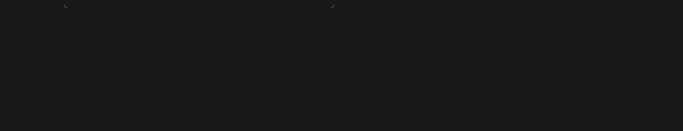
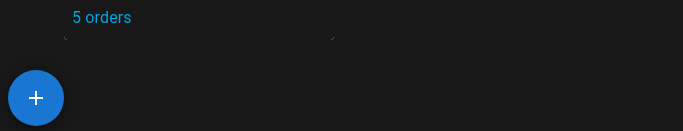
Before and after one commit to prabalbhandari04/merak-client, a React (Create React App) app: page /inventory in a window 1280 px wide. Shown: the part 1197-1328 px from the top of the page, without its empty margins (0-683 px from the left). Before the commit the page ends 1235 px from the top, so only its background shows below. Built offline with nearby package versions, Linux system fonts and the light colour scheme.

Commit message:
button added bu not managed....

```diff
--- /dev/null
+++ b/src/Components/Atoms/AddButton.js
@@ -0,0 +1,18 @@
+import * as React from 'react';
+import Fab from '@mui/material/Fab';
+import AddIcon from '@mui/icons-material/Add';
+
+const fabStyle = {
+    position: 'absolute',
+    bottom: 16,
+    right: 16,
+  };
+
+
+const Add = () => (
+    <Fab color="primary" aria-label="add" sx={{fabStyle}}>
+        <AddIcon />
+    </Fab>
+)
+
+export default Add
--- a/src/Pages/Dashboard/Inventory.js
+++ b/src/Pages/Dashboard/Inventory.js
@@ -33,11 +33,13 @@
 import { styled } from '@mui/material/styles';
 import IconButton from '@mui/material/IconButton';
 import InputAdornment from '@mui/material/InputAdornment';
+import Box from '@mui/material/Box';
 
 
 //Component - Atoms
 import Title from '../../Components/Atoms/Title';
 import Subtitle from '../../Components/Atoms/Subtitle';
+import Add from '../../Components/Atoms/AddButton'
 
 //Styled components
 import styledComponents from 'styled-components'
@@ -111,7 +113,6 @@
 const Inventory = () => {
 
   return (
-
     <>
       <Container style={{marginTop: '30px'}}>
         <Topbar>
@@ -137,6 +138,8 @@
 
         <Stats packed={packed} delivered={delivered} stock={stock}/>
 
+        <Box sx={{ m: '2rem' }} />
+
         <Subtitle title="To be Delivered" />
 
         <CardList products={delivered} />
@@ -144,8 +147,10 @@
         <Subtitle title="To be Packed" />
 
         <CardList products={packed} />
+
       </Container>
 
+      <Add/>
     </>
   )
 }
```
